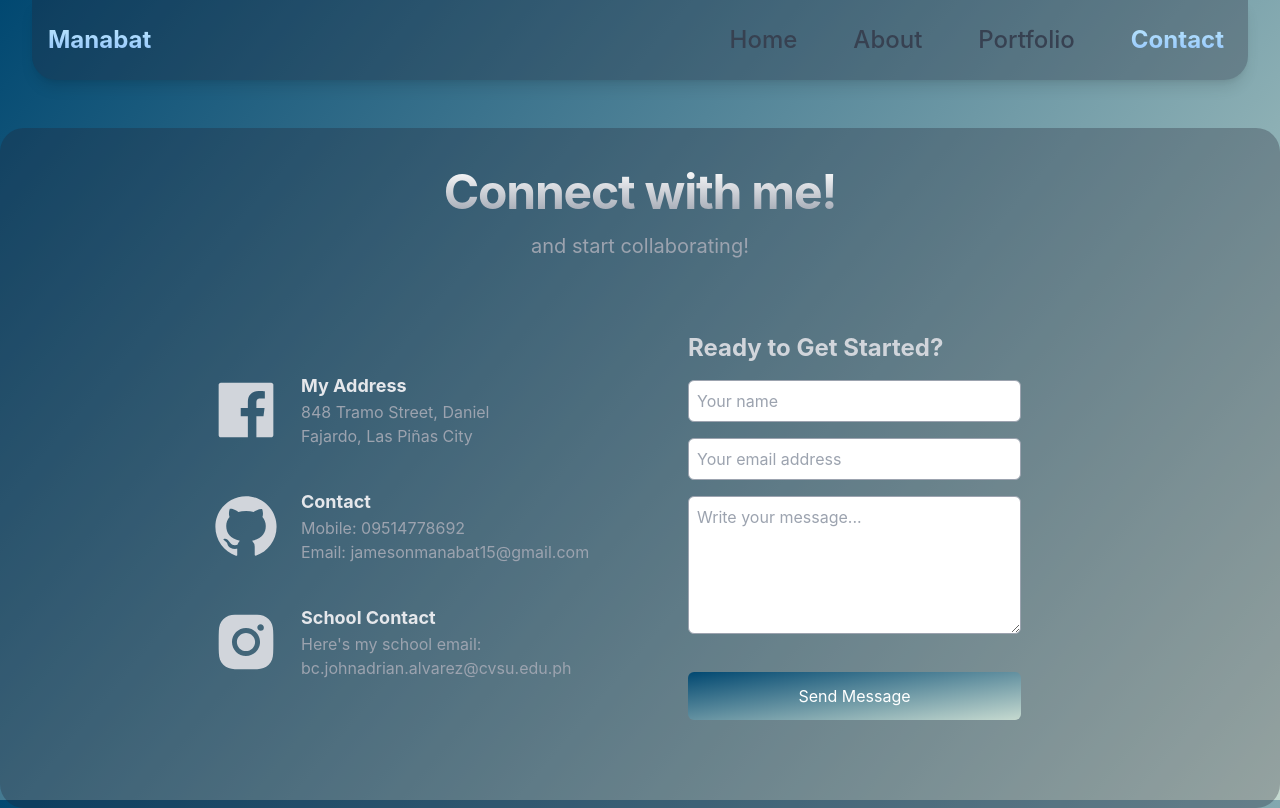
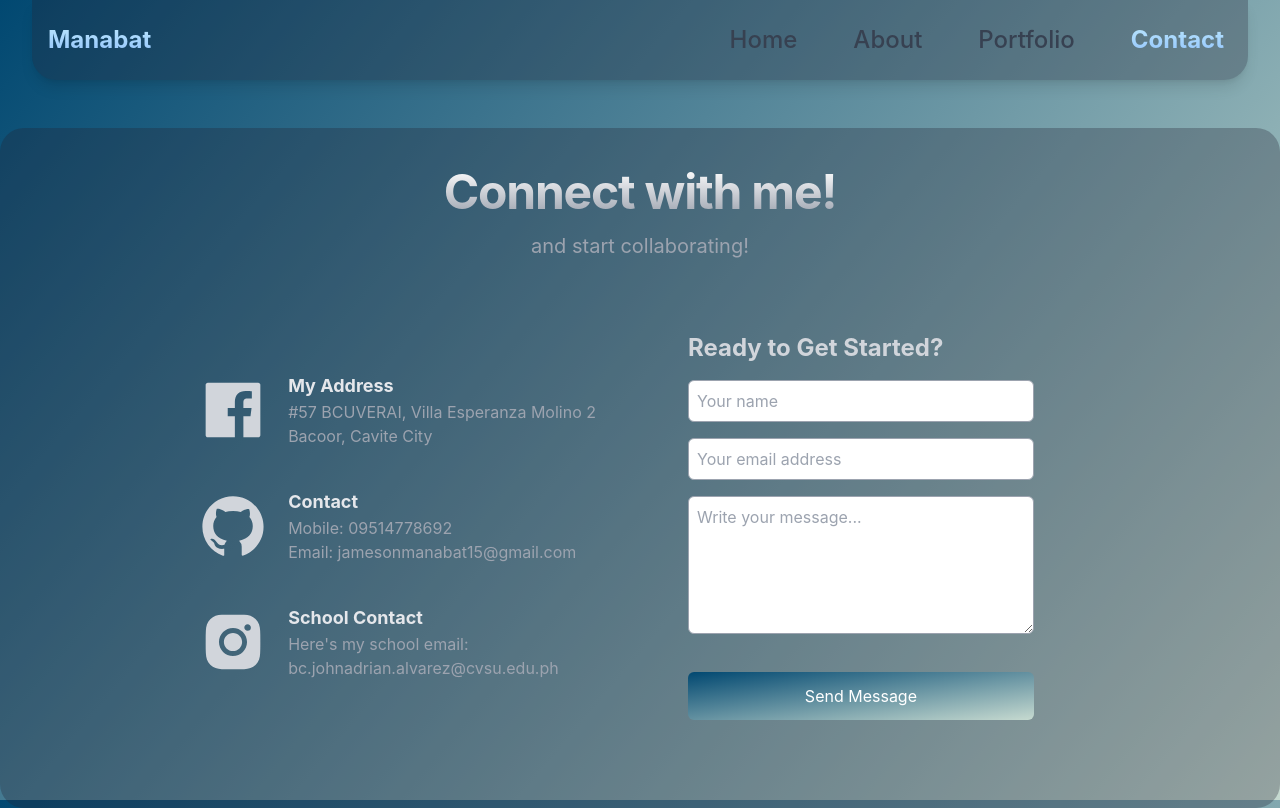
Before and after one commit to aysii/portfolio2, a React (Create React App) app: page /Contact in a window 1280 px wide. Built offline with nearby package versions, Linux system fonts and the light colour scheme.

Commit message:
next commit

```diff
--- a/src/components/Contact.jsx
+++ b/src/components/Contact.jsx
@@ -27,8 +27,8 @@ const Contact = () => {
                                 <AiFillFacebook className='w-[70px] h-auto text-gray-300'/>
                                 <div class="m-5">
                                     <h3 class="text-lg font-bold text-gray-200">My Address</h3>
-                                    <p class="text-gray-400">848 Tramo Street, Daniel</p>
-                                    <p class="text-gray-400">Fajardo, Las Piñas City</p>
+                                    <p class="text-gray-400">#57 BCUVERAI, Villa Esperanza Molino 2</p>
+                                    <p class="text-gray-400">Bacoor, Cavite City</p>
                                 </div>
                             </li>
                             <li class="flex">
```
